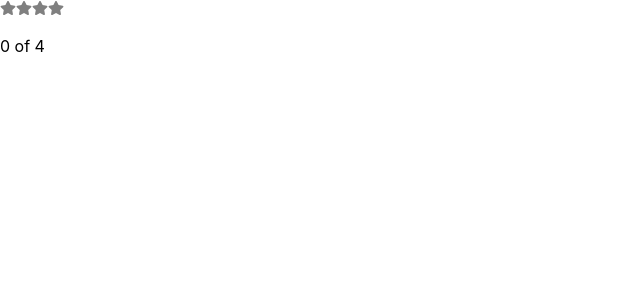
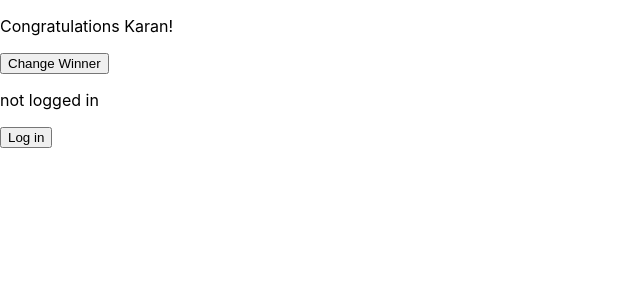
Before and after one commit to knaik/reacth, a React (Create React App) app: page / in a window 1280 px wide. Shown: the top 300 px of the page, without its empty margins (0-640 px from the left). Built offline with nearby package versions, Linux system fonts and the light colour scheme.

Commit message:
useEffect hook with dependency array

```diff
--- a/src/index.js
+++ b/src/index.js
@@ -1,34 +1,28 @@
-import React, { useState } from "react";
+import React, { useState, useEffect } from "react";
 import ReactDOM from "react-dom/client";
 import "./index.css";
-import { FaStar } from "react-icons/fa";
-
-const createArray = (length) => [...Array(length)];
-
-function Star({ selected = false, onSelect }) {
-  return <FaStar color={selected ? "red" : "gray"} onClick={onSelect} />;
-}
-
-function StarRating({ totalStars = 5 }) {
-  const [selectedStars, setSelectedStars] = useState(0);
-  return (
-    <>
-      {createArray(totalStars).map((n, i) => (
-        <Star
-          key={i}
-          selected={selectedStars > i}
-          onSelect={() => setSelectedStars(i + 1)}
-        />
-      ))}
-      <p>
-        {selectedStars} of {totalStars}
-      </p>
-    </>
-  );
-}
 
 function App() {
-  return <StarRating totalStars={4} />;
+  const [name, setName] = useState("Karan");
+  const [admin, setAdmin] = useState(false);
+
+  useEffect(() => {
+    /* document.title = `Celebrate ${name}`; */
+    console.log(`Celebrate ${name}`);
+  }, [name]);
+
+  useEffect(() => {
+    console.log(`The user is: ${admin ? "admin" : "not admin"}.`);
+  }, [admin]);
+
+  return (
+    <section>
+      <p> Congratulations {name}!</p>
+      <button onClick={() => setName("Naik")}>Change Winner</button>
+      <p>{admin ? "logged in" : "not logged in"}</p>
+      <button onClick={() => setAdmin(!admin)}>Log in</button>
+    </section>
+  );
 }
 
 const root = ReactDOM.createRoot(document.getElementById("root"));
```
